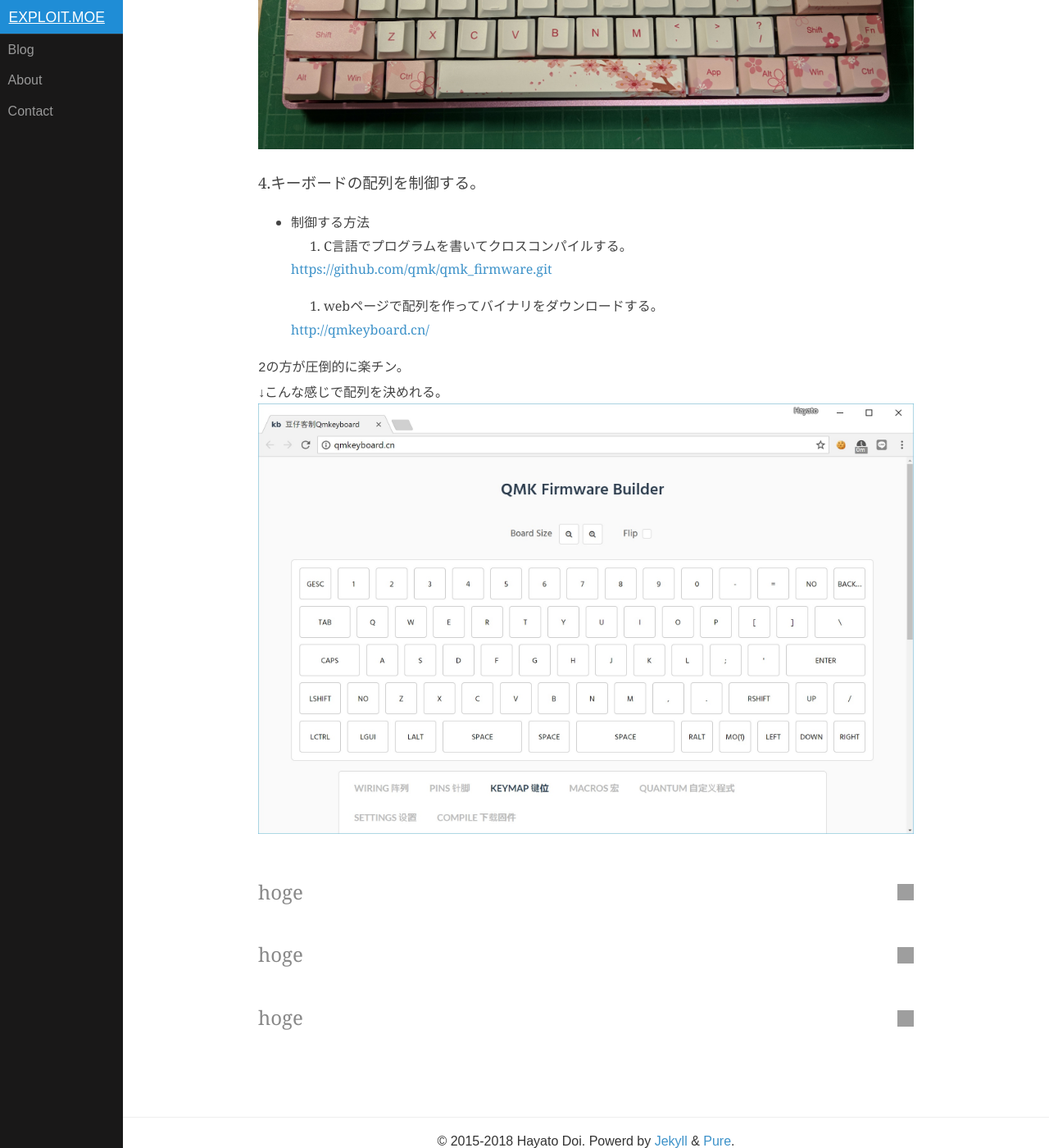
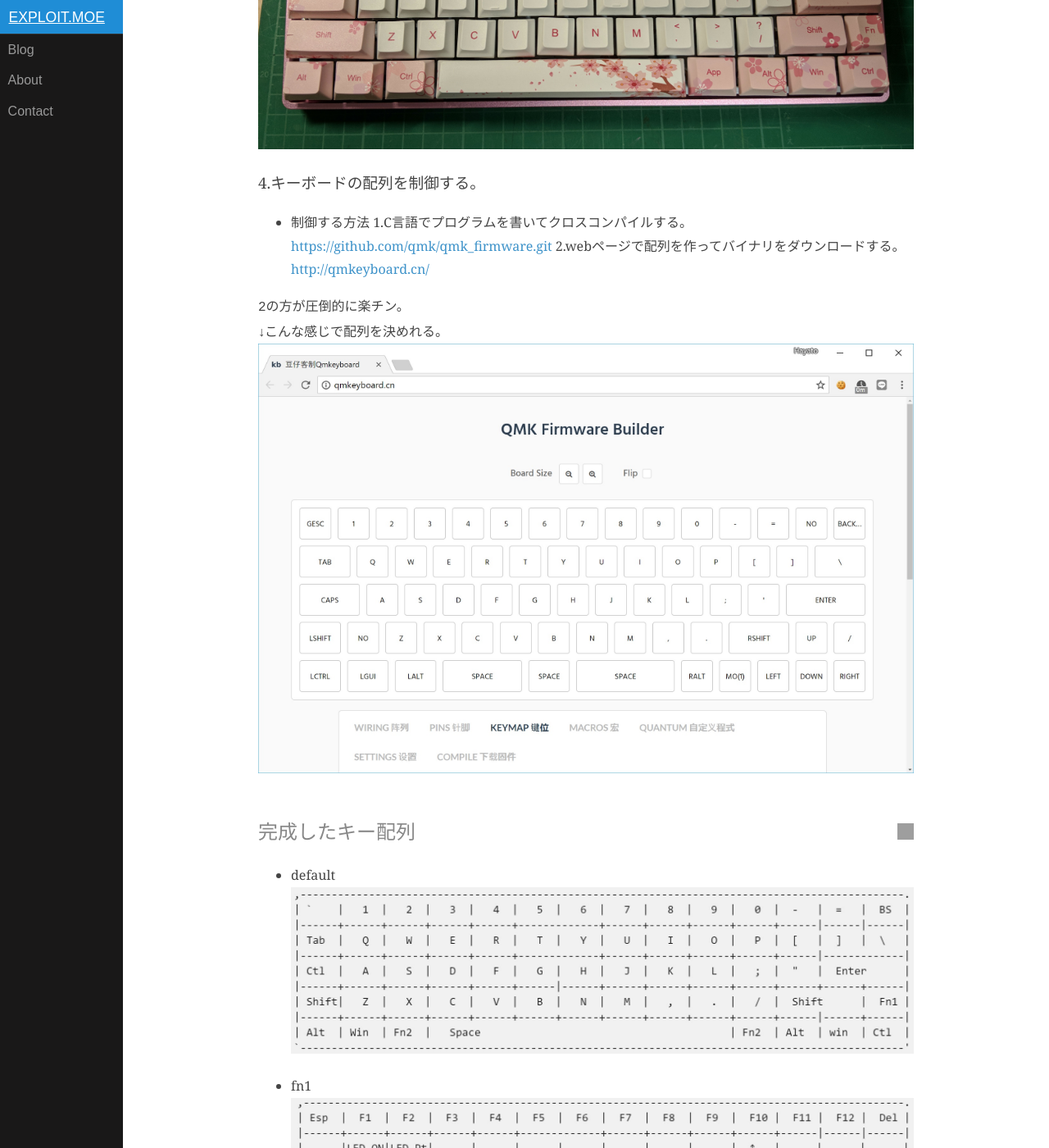
Before and after one commit to HayatoDoi/HayatoDoi.github.io, a Jekyll site: the page built from _posts/2018-04-27-keyboard.md, in a window 1280 px wide and 1400 px high, scrolled down 4613 px. Shown: the whole window at 82% size. Built offline with Jekyll 4.4.1, drawn with Linux system fonts in a browser that asks for light colours; nearby versions of some CDN libraries; comment, search, counter and statistics services are not loaded; some of the changed text lies outside the part shown; grey boxes are pictures that could not be loaded.

Commit message:
check post

```diff
--- a/_posts/2018-04-27-keyboard.md
+++ b/_posts/2018-04-27-keyboard.md
@@ -67,15 +67,28 @@ OSで仮想的にHJKLを方向キーに変えたり、Chrome拡張で変えた
 
 ### 4.キーボードの配列を制御する。
 - 制御する方法
-  1. C言語でプログラムを書いてクロスコンパイルする。
+  1.C言語でプログラムを書いてクロスコンパイルする。
     <https://github.com/qmk/qmk_firmware.git>
-  2. webページで配列を作ってバイナリをダウンロードする。
+  2.webページで配列を作ってバイナリをダウンロードする。
     <http://qmkeyboard.cn/>
 
 `2`の方が圧倒的に楽チン。
 ↓こんな感じで配列を決めれる。
 ![/img/original-keyboard/step04.01.jpg](/img/original-keyboard/step04.01.jpg)
 
-## hoge
-## hoge
-## hoge
+## 完成したキー配列
+- default
+![/img/original-keyboard/keymap_default.jpg](/img/original-keyboard/keymap_default.jpg)
+
+- fn1
+![/img/original-keyboard/keymap_fn1.jpg](/img/original-keyboard/keymap_fn1.jpg)
+
+- fn2
+![/img/original-keyboard/keymap_fn2.jpg](/img/original-keyboard/keymap_fn2.jpg)
+
+## 感想
+- いい感じのキーキャップがなかった。
+- 作ってみると意外と簡単だった。
+
+## 今後
+- マイコン選びからしていきたい。
```
Also changed, not shown: img/original-keyboard/keymap_default.jpg (added), img/original-keyboard/keymap_fn1.jpg (added), img/original-keyboard/keymap_fn2.jpg (added).
